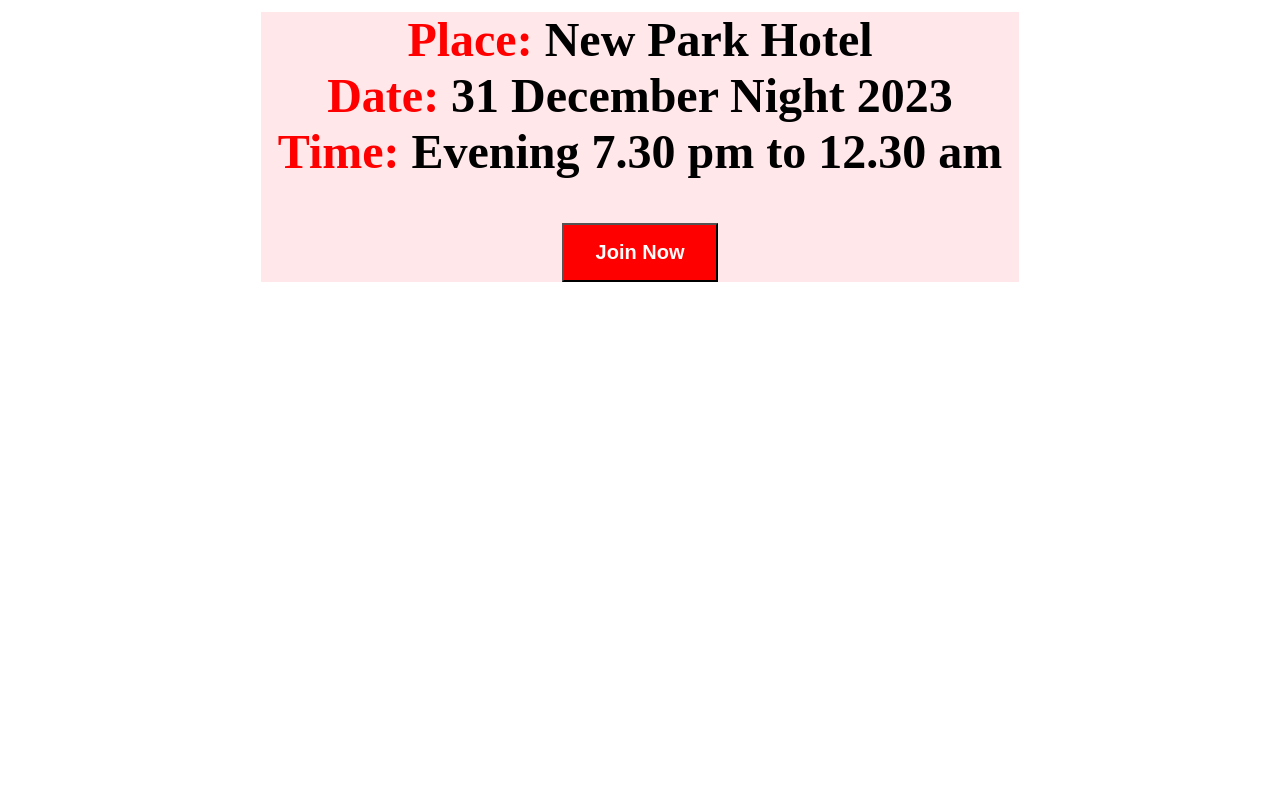
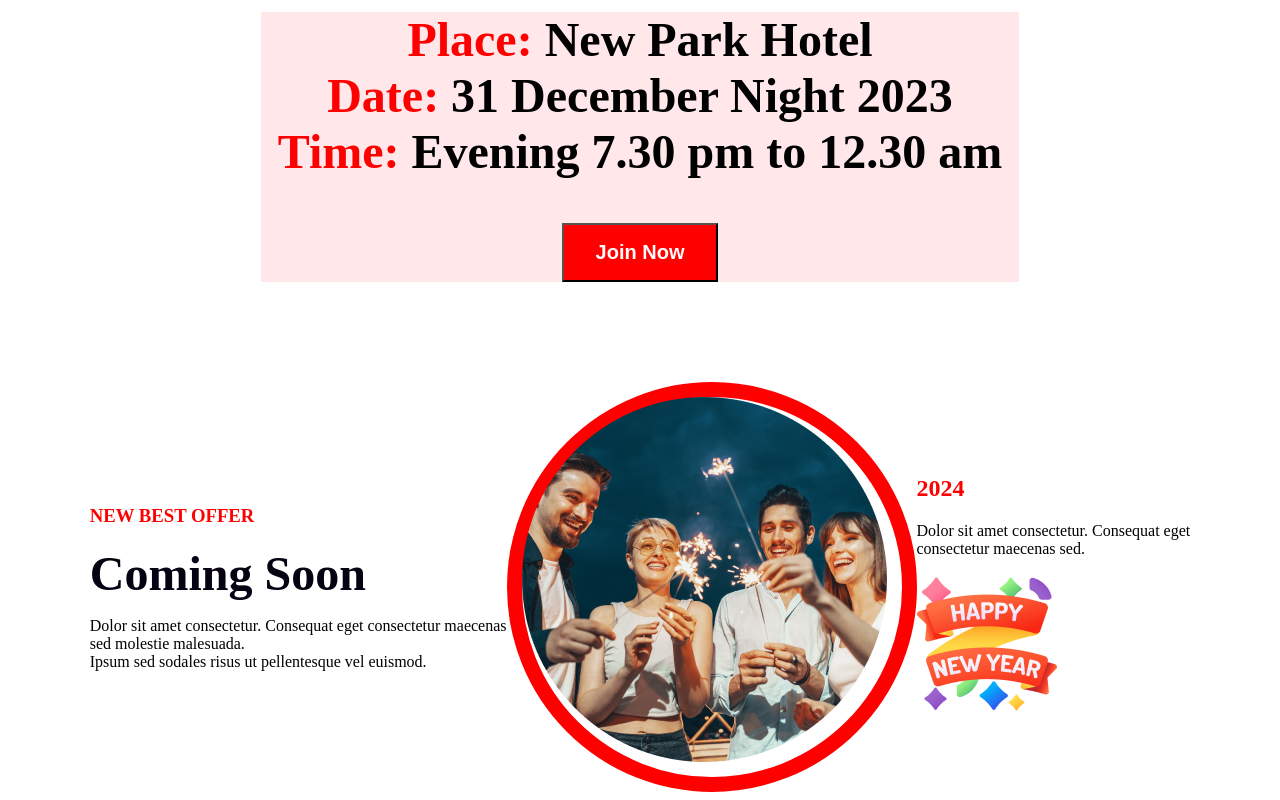
Before and after one commit to sagarahmedsajjad/new-year-24, a plain HTML site: page index.html in a window 1280 px wide. Shown: the part 2232-3032 px from the top of the page. Before the commit the page ends 2614 px from the top, so only its background shows below. Drawn offline with Linux system fonts and the light colour scheme.

Commit message:
added picture

```diff
--- a/index.html
+++ b/index.html
@@ -50,7 +50,26 @@
           <span style="color:red;" >Time: </span>Evening 7.30 pm to 12.30 am</h1>
           <div><button class="adress-btn">Join Now</button></div>
       </div>
+    </section>
+    <!-- ..3rd section -->
+    <section class="new-container">
+      <div>
+        <h3> <span style="color: red;" >NEW BEST OFFER</span> </h3>
+        <h1 class="bold-text">Coming Soon</h1>
+        <p>Dolor sit amet consectetur. Consequat eget consectetur maecenas <br> sed molestie malesuada. <br> Ipsum sed sodales risus ut pellentesque vel euismod. </p>
 
+      </div>
+
+      <div class="circle-img" >
+        <img  src="B9A1-New-Year-New-Mission-main/resources/Ellipse 1.png" alt="">
+</div>
+
+      <div>
+        <h1><span style="color: red;" >2024</span></h1>
+        <p>Dolor sit amet consectetur. Consequat eget <br> consectetur maecenas sed.</p>
+        <img src="B9A1-New-Year-New-Mission-main/resources/Group 96.png" alt="">
+
+      </div>
 
     </section>
 
--- a/styles/style.css
+++ b/styles/style.css
@@ -131,3 +131,27 @@ line-height: 56px;
         font-size: 20px;
         font-weight: 700;
     }
+    .new-container{
+        display: flex;
+        justify-content: center;
+        align-items: center;
+
+    }
+    .bold-text{
+        color: #070211;
+font-size: 48px;
+margin: 0;
+font-weight: 900;
+   }
+   .fixed-img{
+    width: 250px;
+    height: 250px;
+    justify-content: center;
+    align-items: center;
+   }
+   .circle-img{
+    width: 380px;
+height: 380px;
+    border-radius: 380px;
+    border: 15px solid red;
+   }
```
